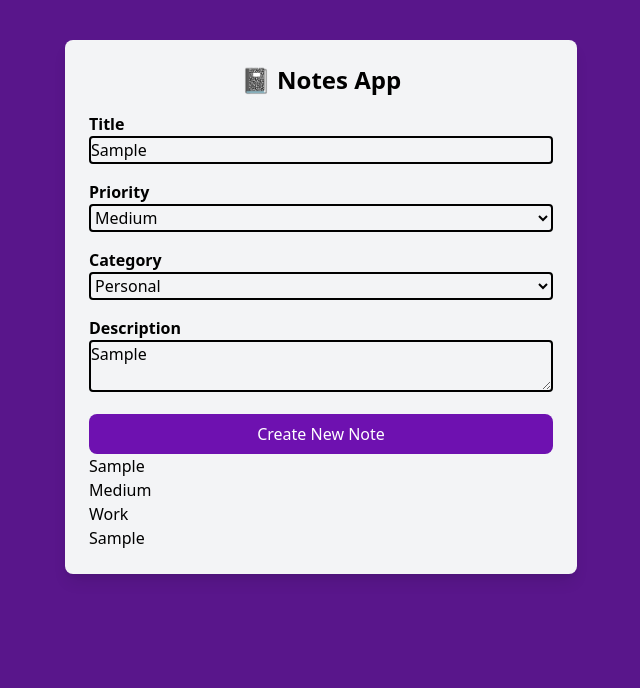
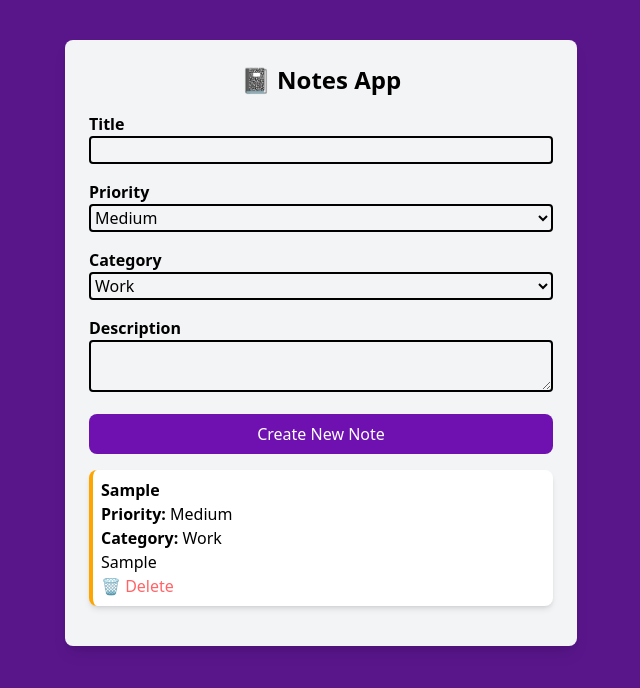
Before and after one commit to NMasters52/notes-app, a React (Vite) app: page / in a window 1280 px wide. Both pictures are taken after typing "Sample", "Sample" into the empty fields and a click on the button "Create New Note". Shown: the top 688 px of the page, without its empty margins (319-959 px from the left). Built offline with nearby package versions, Linux system fonts and the light colour scheme.

Commit message:
feat - notes can be deleted

```diff
--- a/src/components/NotesForm.jsx
+++ b/src/components/NotesForm.jsx
@@ -1,9 +1,9 @@
-import React, { useState } from 'react'
+import { useState } from 'react'
 
 const NotesForm = ({ notes, setNotes}) => {
     const [formData, setFormData] = useState({
         title: '',
-        catagory: 'Work',
+        category: 'Work',
         priority: 'Medium',
         description: ''
     })
@@ -22,6 +22,17 @@ const NotesForm = ({ notes, setNotes}) => {
             id: Date.now(),
             ...formData
         }, ...notes])
+
+        setFormData({
+            title: '',
+            category: 'Work',
+            priority: 'Medium',
+            description: ''
+        })
+    }
+
+    const deleteNote = (id) => {
+            setNotes(notes.filter(note => id !== note.id))
     }
 
   return (
@@ -64,9 +75,10 @@ const NotesForm = ({ notes, setNotes}) => {
             </select>
         </div>
         <div className="mb-4">
-            <label htmlFor="" className="block font-semibold">Description</label>
+            <label htmlFor="description" className="block font-semibold">Description</label>
             <textarea
                 name="description"
+                value={formData.description}
                 className="w-full border-2 border-black rounded-sm"
                 onChange={handleChange}
             >
@@ -82,11 +94,25 @@ const NotesForm = ({ notes, setNotes}) => {
 
     <div>
         {notes.map((note) => (
-            <div>
-                <p>{note.title}</p>
-                <p>{note.priority}</p>
-                <p>{note.catagory}</p>
-                <p>{note.description}</p>
+            <div
+                key={note.id}
+                className="border-l-4 rounded-lg w-full shadow-md bg-white mb-4 mt-4 p-2 text-wrap"
+                style={{
+                    borderLeftColor: note.priority === 'High' ? 'red'
+                    : note.priority === 'Medium' ? 'orange'
+                    : 'green'
+                }}
+            >
+               <h4 className="font-bold">{note.title}</h4>
+                <p><strong>Priority:</strong> {note.priority}</p>
+                <p><strong>Category:</strong> {note.category}</p>
+                <p className="break-words">{note.description}</p>
+                <button
+                    onClick={() => deleteNote(note.id)}
+                    className="text-red-400 hover:text-red-800 cursor-pointer"
+                >
+                    🗑️ Delete
+                </button>
             </div>
 
         ))}
```
